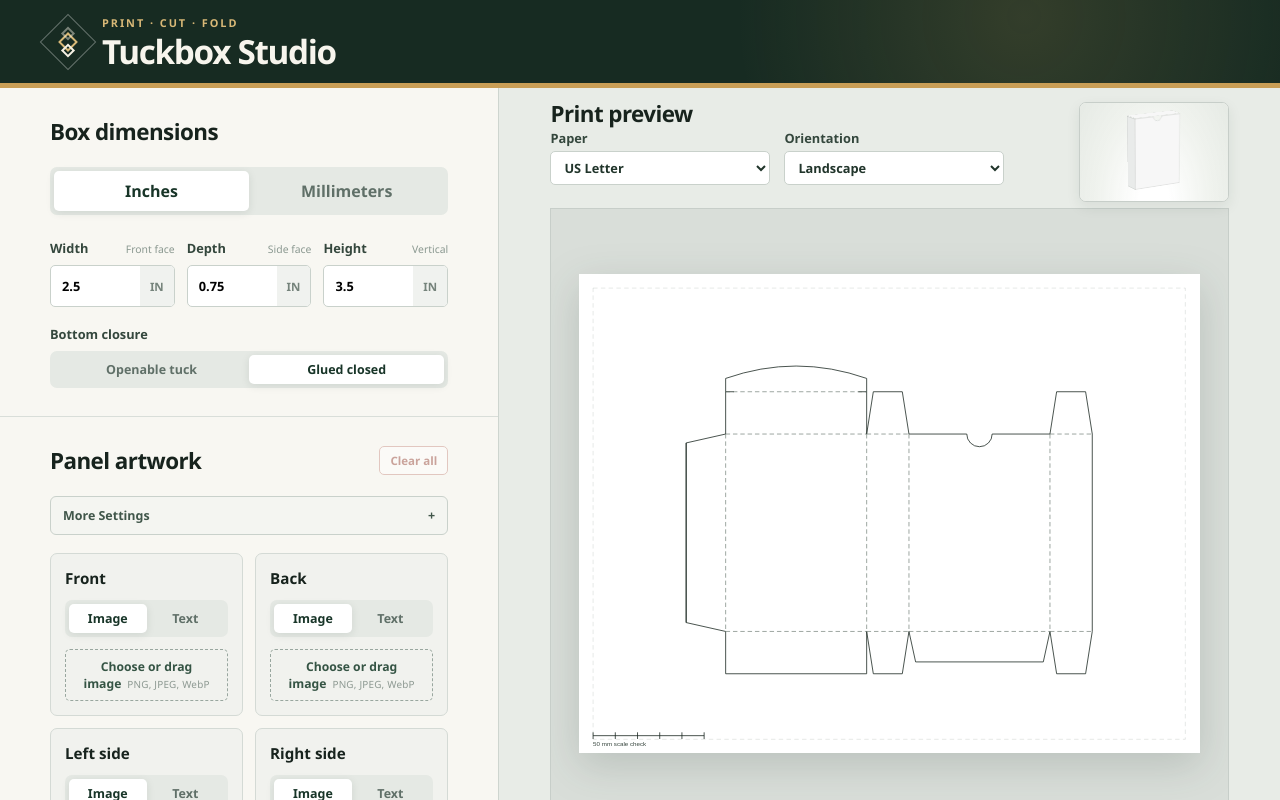
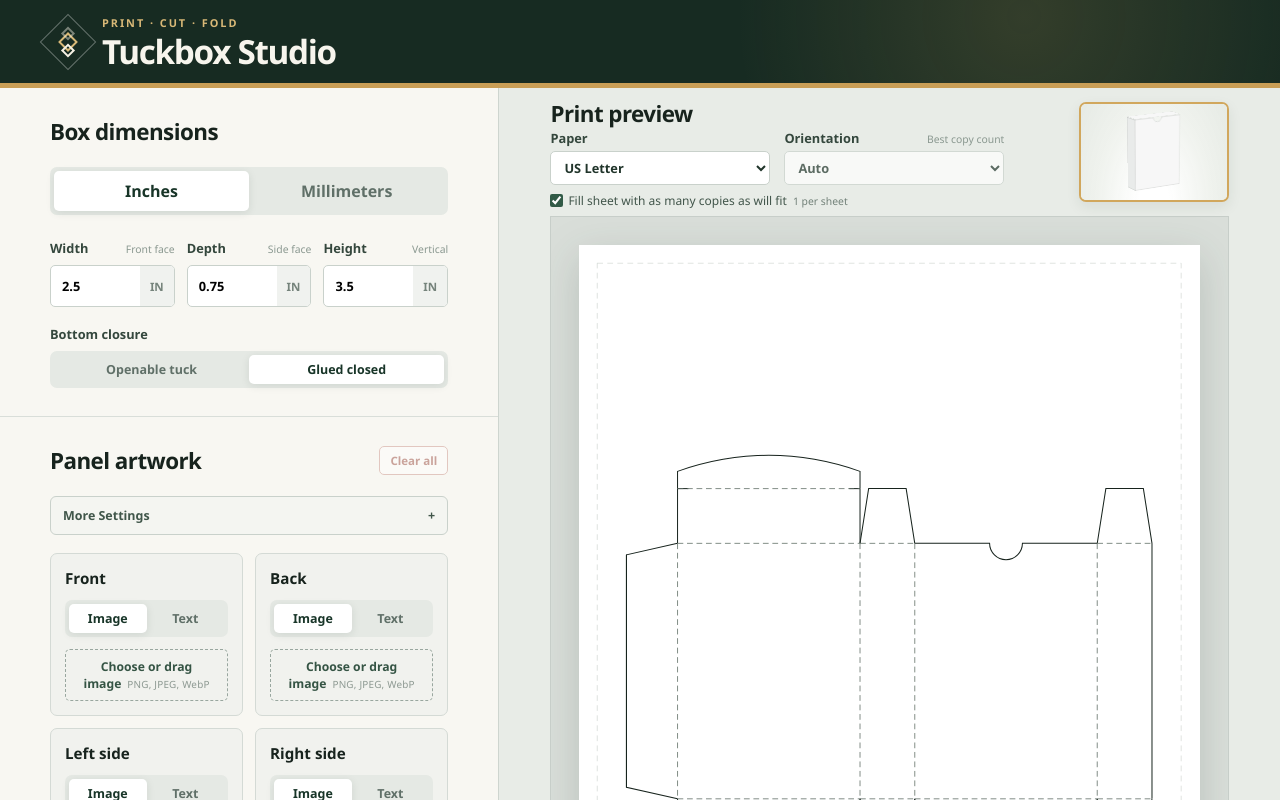
Before and after one commit to dprather12/tuckbox-gen, a React (Vite) app: page / in a window 1280 px wide. Shown: the top 800 px of the page. Built offline with nearby package versions, Linux system fonts and the light colour scheme.

Commit message:
maxmize copies

```diff
--- a/src/App.tsx
+++ b/src/App.tsx
@@ -7,7 +7,7 @@ import {
   SAFE_MARGIN_MM,
   calculateDieline,
   fitsOnPaper,
-  geometryForPage,
+  geometriesForPage,
   resolvePaper,
   fromMillimeters,
   toMillimeters
@@ -44,6 +44,7 @@ export default function App() {
   const [colorFlaps, setColorFlaps] = useState(initialPreferences.colorFlaps);
   const [showPrintLines, setShowPrintLines] = useState(initialPreferences.showPrintLines);
   const [showThumbNotch, setShowThumbNotch] = useState(initialPreferences.showThumbNotch);
+  const [fillPage, setFillPage] = useState(initialPreferences.fillPage);
   const [showMoreSettings, setShowMoreSettings] = useState(initialPreferences.showMoreSettings);
   const [artwork, setArtwork] = useState<ArtworkMap>({});
   const [faceModes, setFaceModes] = useState<FaceModeMap>(initialPreferences.faceModes);
@@ -65,6 +66,7 @@ export default function App() {
       colorFlaps,
       showPrintLines,
       showThumbNotch,
+      fillPage,
       showMoreSettings,
       useWrapArtwork,
       faceModes
@@ -80,6 +82,7 @@ export default function App() {
     colorFlaps,
     showPrintLines,
     showThumbNotch,
+    fillPage,
     showMoreSettings,
     useWrapArtwork,
     faceModes
@@ -103,19 +106,28 @@ export default function App() {
     [dimensionsMm, bottomClosure, manualGlueTab, glueTabWidth, unit]
   );
   const paper = useMemo(
-    () => resolvePaper(paperSize, orientation, rawGeometry.totalWidth, rawGeometry.totalHeight),
-    [paperSize, orientation, rawGeometry]
+    () =>
+      resolvePaper(
+        paperSize,
+        orientation,
+        rawGeometry.totalWidth,
+        rawGeometry.totalHeight,
+        fillPage
+      ),
+    [paperSize, orientation, rawGeometry, fillPage]
   );
-  const geometry = useMemo(
+  const geometries = useMemo(
     () =>
-      geometryForPage(
+      geometriesForPage(
         dimensionsMm,
         paper,
+        fillPage,
         bottomClosure,
         manualGlueTab ? toMillimeters(glueTabWidth, unit) : undefined
       ),
-    [dimensionsMm, paper, bottomClosure, manualGlueTab, glueTabWidth, unit]
+    [dimensionsMm, paper, fillPage, bottomClosure, manualGlueTab, glueTabWidth, unit]
   );
+  const geometry = geometries[0];
   const displayedGlueTabWidth = manualGlueTab
     ? glueTabWidth
     : fromMillimeters(rawGeometry.glueTab, unit);
@@ -230,6 +242,7 @@ export default function App() {
         format: "pdf",
         paper: paper.name,
         orientation: paper.orientation,
+        copies_per_sheet: geometries.length,
         artwork_faces: decoratedFaceCount
       });
     } catch (error) {
@@ -460,13 +473,36 @@ export default function App() {
                   <option value="a4">A4</option>
                 </select>
               </label>
-              <label className="field">
-                <span>Orientation</span>
-                <select value={orientation} onChange={(event) => setOrientation(event.target.value as Orientation)}>
+              <label
+                className="field"
+                title={
+                  fillPage
+                    ? "Set to auto to maximize copies"
+                    : undefined
+                }
+              >
+                <span>
+                  Orientation
+                  {fillPage ? <small>Best copy count</small> : null}
+                </span>
+                <select
+                  value={fillPage ? "auto" : orientation}
+                  disabled={fillPage}
+                  onChange={(event) => setOrientation(event.target.value as Orientation)}
+                >
                   <option value="auto">Auto</option>
                   <option value="portrait">Portrait</option>
                   <option value="landscape">Landscape</option>
                 </select>
+              </label>
+              <label className="fill-page-option">
+                <input
+                  type="checkbox"
+                  checked={fillPage}
+                  onChange={(event) => setFillPage(event.target.checked)}
+                />
+                Fill sheet with as many copies as will fit
+                {fillPage && fits ? <small>{geometries.length} per sheet</small> : null}
               </label>
             </div>
             {dimensionsValid && (
@@ -499,6 +535,7 @@ export default function App() {
                 ref={svgRef}
                 paper={paper}
                 geometry={geometry}
+                copyGeometries={geometries.slice(1)}
                 artwork={artwork}
                 faceModes={faceModes}
                 faceText={faceText}
@@ -533,6 +570,7 @@ export default function App() {
                     format: "svg",
                     paper: paper.name,
                     orientation: paper.orientation,
+                    copies_per_sheet: geometries.length,
                     artwork_faces: decoratedFaceCount
                   });
                 }}
--- a/src/components/DielinePreview.tsx
+++ b/src/components/DielinePreview.tsx
@@ -21,6 +21,7 @@ import type {
 interface Props {
   paper: Paper;
   geometry: DielineGeometry;
+  copyGeometries?: DielineGeometry[];
   artwork: ArtworkMap;
   faceModes: FaceModeMap;
   faceText: TextMap;
@@ -91,6 +92,7 @@ export const DielinePreview = forwardRef<SVGSVGElement, Props>(
   ({
     paper,
     geometry,
+    copyGeometries = [],
     artwork,
     faceModes,
     faceText,
@@ -302,6 +304,7 @@ export const DielinePreview = forwardRef<SVGSVGElement, Props>(
           />
         </g>
 
+        <g id={`${rawId}-dieline-copy`}>
         <g id="artwork">
           {wrapArtwork?.fit === "repeat" && (
             <rect {...bodyRect} fill={`url(#${rawId}-wrap-pattern)`} />
@@ -474,6 +477,16 @@ export const DielinePreview = forwardRef<SVGSVGElement, Props>(
             />
           ))}
         </g>
+        </g>
+
+        {copyGeometries.map((copy, index) => (
+          <use
+            key={`${copy.pageX}-${copy.pageY}`}
+            href={`#${rawId}-dieline-copy`}
+            transform={`translate(${copy.pageX - g.pageX} ${copy.pageY - g.pageY})`}
+            aria-label={`Tuckbox copy ${index + 2}`}
+          />
+        ))}
 
         <g id="scale-check">
           <line x1={SAFE_MARGIN_MM} y1={paper.height - 8} x2={SAFE_MARGIN_MM + 50} y2={paper.height - 8} className="cut-line" />
--- a/src/geometry.ts
+++ b/src/geometry.ts
@@ -99,13 +99,23 @@ export function resolvePaper(
   size: PaperSize,
   orientation: Orientation,
   dielineWidth: number,
-  dielineHeight: number
+  dielineHeight: number,
+  maximizeCopies = false
 ): Paper {
+  const candidates = [getPaper(size, "portrait"), getPaper(size, "landscape")];
+  if (maximizeCopies) {
+    return candidates.reduce((best, current) =>
+      countDielinesOnPaper(dielineWidth, dielineHeight, current) >
+      countDielinesOnPaper(dielineWidth, dielineHeight, best)
+        ? current
+        : best
+    );
+  }
+
   if (orientation !== "auto") {
     return getPaper(size, orientation);
   }
 
-  const candidates = [getPaper(size, "portrait"), getPaper(size, "landscape")];
   const fitting = candidates.find((paper) => fitsOnPaper(dielineWidth, dielineHeight, paper));
   if (fitting) return fitting;
 
@@ -118,6 +128,33 @@ export function resolvePaper(
       Math.max(0, dielineHeight - (current.height - SAFE_MARGIN_MM * 2));
     return currentOverflow < bestOverflow ? current : best;
   });
+}
+
+export function countDielinesOnPaper(
+  dielineWidth: number,
+  dielineHeight: number,
+  paper: Paper,
+  margin = SAFE_MARGIN_MM,
+  bleed = BLEED_MM
+): number {
+  const availableWidth = paper.width - margin * 2;
+  const availableHeight = paper.height - margin * 2;
+  const footprintWidth = dielineWidth + bleed * 2;
+  const footprintHeight = dielineHeight + bleed * 2;
+
+  if (
+    availableWidth <= 0 ||
+    availableHeight <= 0 ||
+    footprintWidth <= 0 ||
+    footprintHeight <= 0
+  ) {
+    return 0;
+  }
+
+  return (
+    Math.floor(availableWidth / footprintWidth) *
+    Math.floor(availableHeight / footprintHeight)
+  );
 }
 
 export function geometryForPage(
@@ -133,3 +170,36 @@ export function geometryForPage(
     pageY: (paper.height - geometry.totalHeight) / 2
   };
 }
+
+export function geometriesForPage(
+  dimensions: BoxDimensions,
+  paper: Paper,
+  fillPage: boolean,
+  bottomClosure: BottomClosure = "tuck",
+  glueTabOverride?: number
+): DielineGeometry[] {
+  if (!fillPage) {
+    return [geometryForPage(dimensions, paper, bottomClosure, glueTabOverride)];
+  }
+
+  const geometry = calculateDieline(dimensions, bottomClosure, glueTabOverride);
+  const footprintWidth = geometry.totalWidth + BLEED_MM * 2;
+  const footprintHeight = geometry.totalHeight + BLEED_MM * 2;
+  const columns = Math.floor((paper.width - SAFE_MARGIN_MM * 2) / footprintWidth);
+  const rows = Math.floor((paper.height - SAFE_MARGIN_MM * 2) / footprintHeight);
+
+  if (columns < 1 || rows < 1) {
+    return [geometryForPage(dimensions, paper, bottomClosure, glueTabOverride)];
+  }
+
+  const layoutWidth = columns * footprintWidth;
+  const layoutHeight = rows * footprintHeight;
+  const startX = (paper.width - layoutWidth) / 2 + BLEED_MM;
+  const startY = (paper.height - layoutHeight) / 2 + BLEED_MM;
+
+  return Array.from({ length: rows * columns }, (_, index) => ({
+    ...geometry,
+    pageX: startX + (index % columns) * footprintWidth,
+    pageY: startY + Math.floor(index / columns) * footprintHeight
+  }));
+}
--- a/src/preferences.ts
+++ b/src/preferences.ts
@@ -20,6 +20,7 @@ export interface Preferences {
   colorFlaps: boolean;
   showPrintLines: boolean;
   showThumbNotch: boolean;
+  fillPage: boolean;
   showMoreSettings: boolean;
   useWrapArtwork: boolean;
   faceModes: FaceModeMap;
@@ -40,6 +41,7 @@ export const DEFAULT_PREFERENCES: Preferences = {
   colorFlaps: true,
   showPrintLines: true,
   showThumbNotch: true,
+  fillPage: true,
   showMoreSettings: false,
   useWrapArtwork: false,
   faceModes: {}
@@ -88,6 +90,9 @@ export function loadPreferences(): Preferences {
       showThumbNotch: typeof stored.showThumbNotch === "boolean"
         ? stored.showThumbNotch
         : DEFAULT_PREFERENCES.showThumbNotch,
+      fillPage: typeof stored.fillPage === "boolean"
+        ? stored.fillPage
+        : DEFAULT_PREFERENCES.fillPage,
       showMoreSettings: typeof stored.showMoreSettings === "boolean"
         ? stored.showMoreSettings
         : DEFAULT_PREFERENCES.showMoreSettings,
--- a/src/styles.css
+++ b/src/styles.css
@@ -239,6 +239,25 @@ select { width: 100%; padding: 11px; border: 1px solid #c9d1cb; border-radius: 5
   padding: 6px 9px;
   min-height: 32px;
 }
+.preview-paper-controls .fill-page-option {
+  display: flex;
+  align-items: center;
+  gap: 5px;
+  margin-top: -5px;
+  color: #42564b;
+  font-size: .75rem;
+  line-height: 1;
+  white-space: nowrap;
+  cursor: pointer;
+}
+.preview-paper-controls .fill-page-option input { margin: 0; }
+.preview-paper-controls .fill-page-option input { accent-color: #315a46; }
+.preview-paper-controls .fill-page-option small {
+  margin-left: 1px;
+  color: #718078;
+  font-size: .65rem;
+  font-weight: 500;
+}
 .assembled-mini-frame {
   position: relative;
   flex: 0 0 150px;
@@ -246,7 +265,7 @@ select { width: 100%; padding: 11px; border: 1px solid #c9d1cb; border-radius: 5
   height: 100px;
   margin-top: -27px;
   overflow: hidden;
-  border: 1px solid #c7cec9;
+  border: 2px solid #d1a75d;
   border-radius: 7px;
   background: #f7f8f4;
   box-shadow: 0 5px 14px rgba(31,49,39,.08);
@@ -480,7 +499,7 @@ select { width: 100%; padding: 11px; border: 1px solid #c9d1cb; border-radius: 5
 .status-card { display: flex; justify-content: space-between; gap: 20px; padding: 11px 14px; margin: 20px 0 12px; border-radius: 5px; font-size: .72rem; }
 .status-card.success { background: #dce9df; color: #28523c; border-left: 3px solid #47775d; }
 .status-card.error { flex-direction: column; gap: 4px; background: #f2ded8; color: #7f352c; border-left: 3px solid #a94e40; }
-.paper-stage { display: grid; place-items: center; min-height: 610px; margin: 6px 0 28px; padding: 28px; background-color: #d9ded9; background-image: radial-gradient(#aeb8b1 0.7px, transparent 0.7px); background-size: 14px 14px; border: 1px solid #c7cec9; overflow: auto; }
+.paper-stage { display: grid; place-items: center; min-height: 610px; margin: 9px 0 28px; padding: 28px; background-color: #d9ded9; background-image: radial-gradient(#aeb8b1 0.7px, transparent 0.7px); background-size: 14px 14px; border: 1px solid #c7cec9; overflow: auto; }
 .paper-shadow { width: min(100%, 650px); filter: drop-shadow(0 12px 20px rgba(32,47,39,.17)); }
 .paper-stage.landscape .paper-shadow { width: min(100%, 720px); }
 .dieline-svg { display: block; width: 100%; height: auto; background: #fff; }
```
